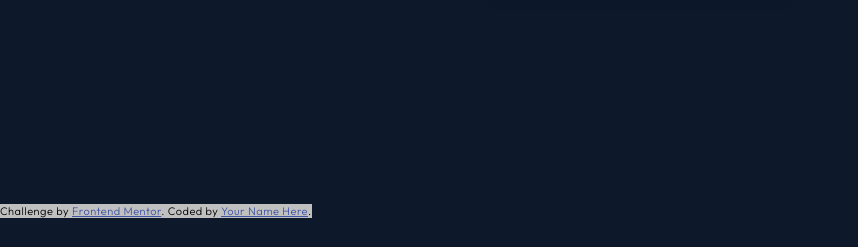
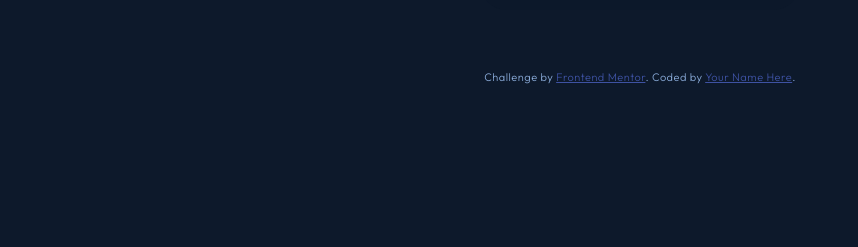
Before and after one commit to reczuprik/NFTpreviewcard, a plain HTML site: page index.html in a window 1280 px wide. Shown: the part 550-797 px from the top of the page, without its empty margins (0-858 px from the left). Drawn offline with Linux system fonts and the light colour scheme.

Commit message:
Update mystyle.css

```diff
--- a/mystyle.css
+++ b/mystyle.css
@@ -59,9 +59,10 @@ body {
     margin-top: 8px;
     margin-bottom: 8px;
     color:white;
+    transition: ease-out 0.5s;
 }
 
-.nft_title:hover, .nft_title:active {
+.nft_title:hover, .nft_title:active, .createdby:hover, .createdby:active {
     cursor: pointer;
     color: hsl(178, 100%, 50%, .5);
 }
@@ -114,12 +115,17 @@ hr {
 
 .createdby {
     color: white;
+    transition: ease-out 0.5s;
 }
 
 .attribution{
-    position: absolute;
-    bottom: 4%;
+    font-size: 19px;
+}
+
+.attribution{
     text-align: center;
     margin: auto;
-    background-color: silver;
+    margin-top: 100px;
+    width: 440px;
+    color: hsl(215, 51%, 70%);;
 }
```
